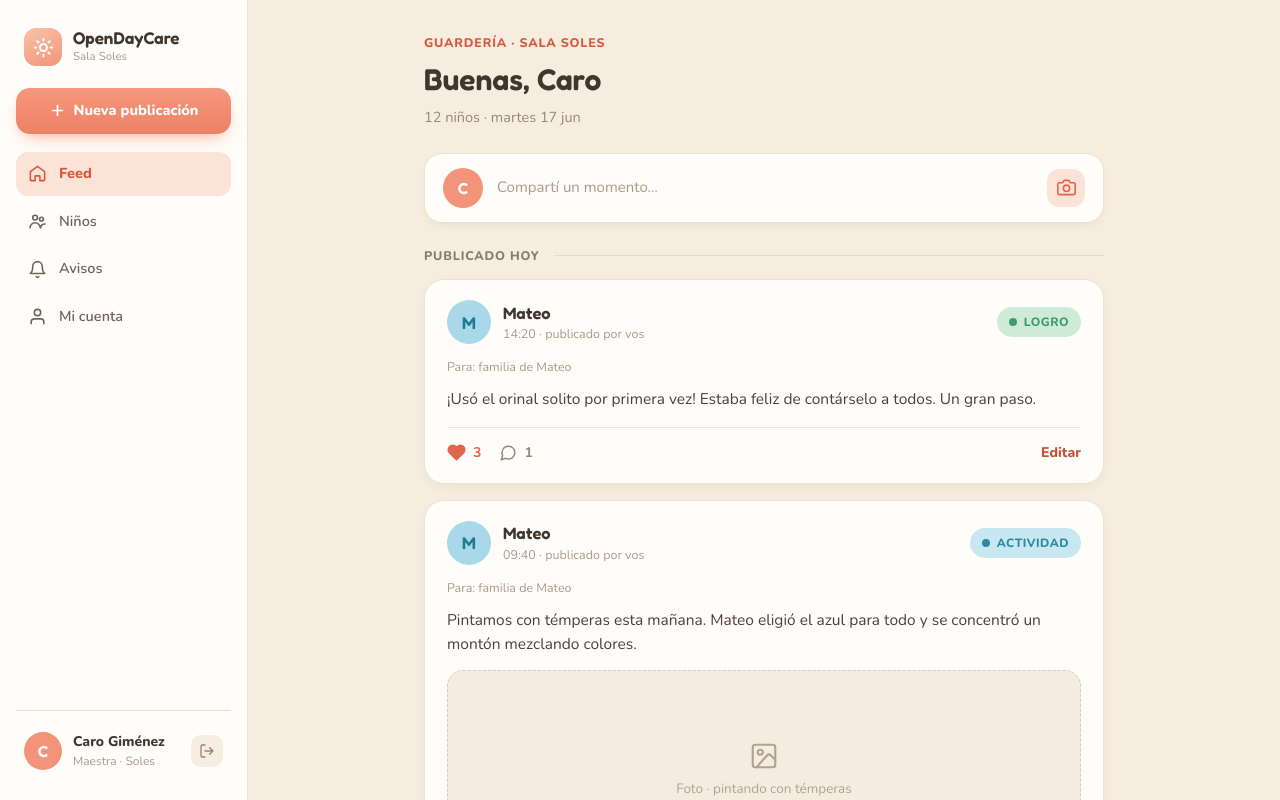
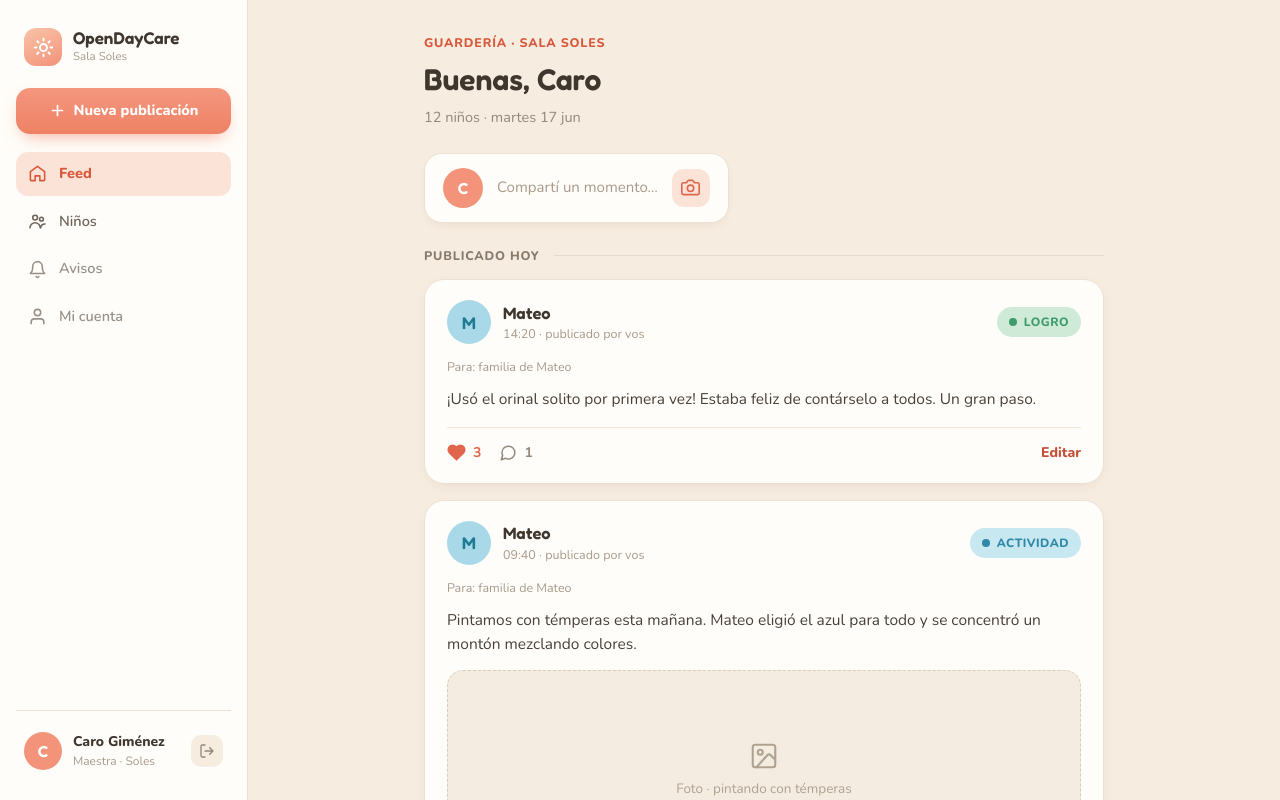
Before and after one commit to EstherManriqueGlez/open-daycare, a Next.js app: page / in a window 1280 px wide. Built offline with nearby package versions, Linux system fonts and the light colour scheme.

Commit message:
Step 08 - Refactor UI components to replace anchor tags with buttons for better accessibility and interaction in Sidebar.

```diff
--- a/app/_data/mock.ts
+++ b/app/_data/mock.ts
@@ -58,7 +58,7 @@ export interface Kid {
 export interface NavItem {
   label: string;
   icon: NavIcon;
-  active: boolean;
+  href?: string;
 }
 
 export interface SidebarUser {
@@ -74,10 +74,10 @@ export const sidebarUser: SidebarUser = {
 };
 
 export const navItems: NavItem[] = [
-  { label: "Feed", icon: "home", active: true },
-  { label: "Niños", icon: "kids", active: false },
-  { label: "Avisos", icon: "bell", active: false },
-  { label: "Mi cuenta", icon: "user", active: false },
+  { label: "Feed", icon: "home", href: "/" },
+  { label: "Niños", icon: "kids", href: "/kids" },
+  { label: "Avisos", icon: "bell" },
+  { label: "Mi cuenta", icon: "user" },
 ];
 
 export const feedSubtitle = "12 niños · martes 17 jun";
--- a/components/home/Composer.tsx
+++ b/components/home/Composer.tsx
@@ -2,8 +2,9 @@ import { CameraIcon } from "@/components/shared/icons";
 
 export function Composer() {
   return (
-    <a
-      aria-disabled="true"
+    <button
+      type="button"
+      disabled
       className="mb-6 flex items-center gap-[14px] rounded-[18px] border border-[#ECE0D0] bg-[#FFFDF9] px-[18px] py-[14px] shadow-[0_4px_14px_-10px_rgba(120,90,60,0.4)]"
     >
       <div className="flex h-10 w-10 flex-none items-center justify-center rounded-full bg-[#F2937A] font-fredoka text-[16px] font-semibold text-white">
@@ -15,6 +16,6 @@ export function Composer() {
       <span className="flex h-[38px] w-[38px] flex-none items-center justify-center rounded-[12px] bg-[#FBE3D8] text-[#E0654A]">
         <CameraIcon />
       </span>
-    </a>
+    </button>
   );
 }
--- a/components/home/PhotoPlaceholder.tsx
+++ b/components/home/PhotoPlaceholder.tsx
@@ -6,12 +6,11 @@ interface PhotoPlaceholderProps {
 
 export function PhotoPlaceholder({ label }: PhotoPlaceholderProps) {
   return (
-    <a
-      aria-disabled="true"
+    <div
       className="mt-[14px] flex h-[200px] flex-col items-center justify-center gap-2 rounded-[16px] border-[1.5px] border-dashed border-[#DBCDBA] bg-[#F4ECE1] text-[#B0A290]"
     >
       <PhotoIcon />
       <span className="text-[13.5px]">{label}</span>
-    </a>
+    </div>
   );
 }
--- a/components/home/PostCard.tsx
+++ b/components/home/PostCard.tsx
@@ -85,17 +85,22 @@ export function PostCard({ post }: PostCardProps) {
           <HeartIcon />
           {post.hearts}
         </span>
-        <a
-          aria-disabled="true"
+        <button
+          type="button"
+          disabled
           className="flex items-center gap-[7px] text-[14px] font-bold text-[#94887B]"
         >
           <CommentIcon />
           {post.comments}
-        </a>
+        </button>
         <span className="flex-1" />
-        <a aria-disabled="true" className="text-[14px] font-extrabold text-[#C5503A]">
+        <button
+          type="button"
+          disabled
+          className="text-[14px] font-extrabold text-[#C5503A]"
+        >
           Editar
-        </a>
+        </button>
       </footer>
     </article>
   );
--- a/components/shared/Sidebar.tsx
+++ b/components/shared/Sidebar.tsx
@@ -1,3 +1,7 @@
+"use client";
+
+import Link from "next/link";
+import { usePathname } from "next/navigation";
 import type { ComponentType, SVGProps } from "react";
 
 import { navItems, sidebarUser } from "@/app/_data/mock";
@@ -21,29 +25,34 @@ const NAV_ICONS: Record<NavIcon, ComponentType<SVGProps<SVGSVGElement>>> = {
 
 function NavLink({ item }: { item: NavItem }) {
   const Icon = NAV_ICONS[item.icon];
+  const pathname = usePathname();
+  const isActive =
+    item.href === "/" ? pathname === item.href : Boolean(item.href && pathname.startsWith(item.href));
+  const className = `flex items-center gap-3 rounded-[12px] px-3 py-[11px] text-[14.5px] ${
+    isActive ? "bg-[#FBE3D8] font-extrabold text-[#D9583C]" : "font-semibold text-[#6E6359]"
+  }`;
+
+  if (!item.href) {
+    return (
+      <button type="button" disabled className={`${className} cursor-not-allowed opacity-70`}>
+        <Icon />
+        <span>{item.label}</span>
+      </button>
+    );
+  }
 
   return (
-    <a
-      aria-disabled="true"
-      className={`flex items-center gap-3 rounded-[12px] px-3 py-[11px] text-[14.5px] ${
-        item.active
-          ? "bg-[#FBE3D8] font-extrabold text-[#D9583C]"
-          : "font-semibold text-[#6E6359]"
-      }`}
-    >
+    <Link href={item.href} aria-current={isActive ? "page" : undefined} className={className}>
       <Icon />
       <span>{item.label}</span>
-    </a>
+    </Link>
   );
 }
 
 export function SidebarContent() {
   return (
     <>
-      <a
-        aria-disabled="true"
-        className="flex items-center gap-[11px] px-2 pb-[22px] pt-1"
-      >
+      <Link href="/" className="flex items-center gap-[11px] px-2 pb-[22px] pt-1">
         <div className="flex h-[38px] w-[38px] flex-none items-center justify-center rounded-[12px] bg-linear-155 from-[#F8C3A8] to-[#F2937A] text-white">
           <LogoIcon />
         </div>
@@ -53,15 +62,16 @@ export function SidebarContent() {
           </div>
           <div className="mt-0.5 text-[11.5px] text-[#A89A8B]">Sala Soles</div>
         </div>
-      </a>
+      </Link>
 
-      <a
-        aria-disabled="true"
+      <button
+        type="button"
+        disabled
         className="mb-[18px] flex w-full items-center justify-center gap-2 rounded-[14px] bg-linear-180 from-[#F4977E] to-[#EE8164] px-3 py-3 text-[14.5px] font-extrabold text-white shadow-[0_8px_18px_-8px_rgba(238,129,100,0.75)]"
       >
         <PlusIcon />
         Nueva publicación
-      </a>
+      </button>
 
       <nav className="flex flex-1 flex-col gap-1">
         {navItems.map((item) => (
@@ -82,14 +92,15 @@ export function SidebarContent() {
               {sidebarUser.role}
             </div>
           </div>
-          <a
-            aria-disabled="true"
+          <button
+            type="button"
+            disabled
             title="Cerrar sesión"
             aria-label="Cerrar sesión"
             className="flex h-8 w-8 flex-none items-center justify-center rounded-[10px] bg-[#F6ECDF] text-[#94887B]"
           >
             <LogoutIcon />
-          </a>
+          </button>
         </div>
       </div>
     </>
```
